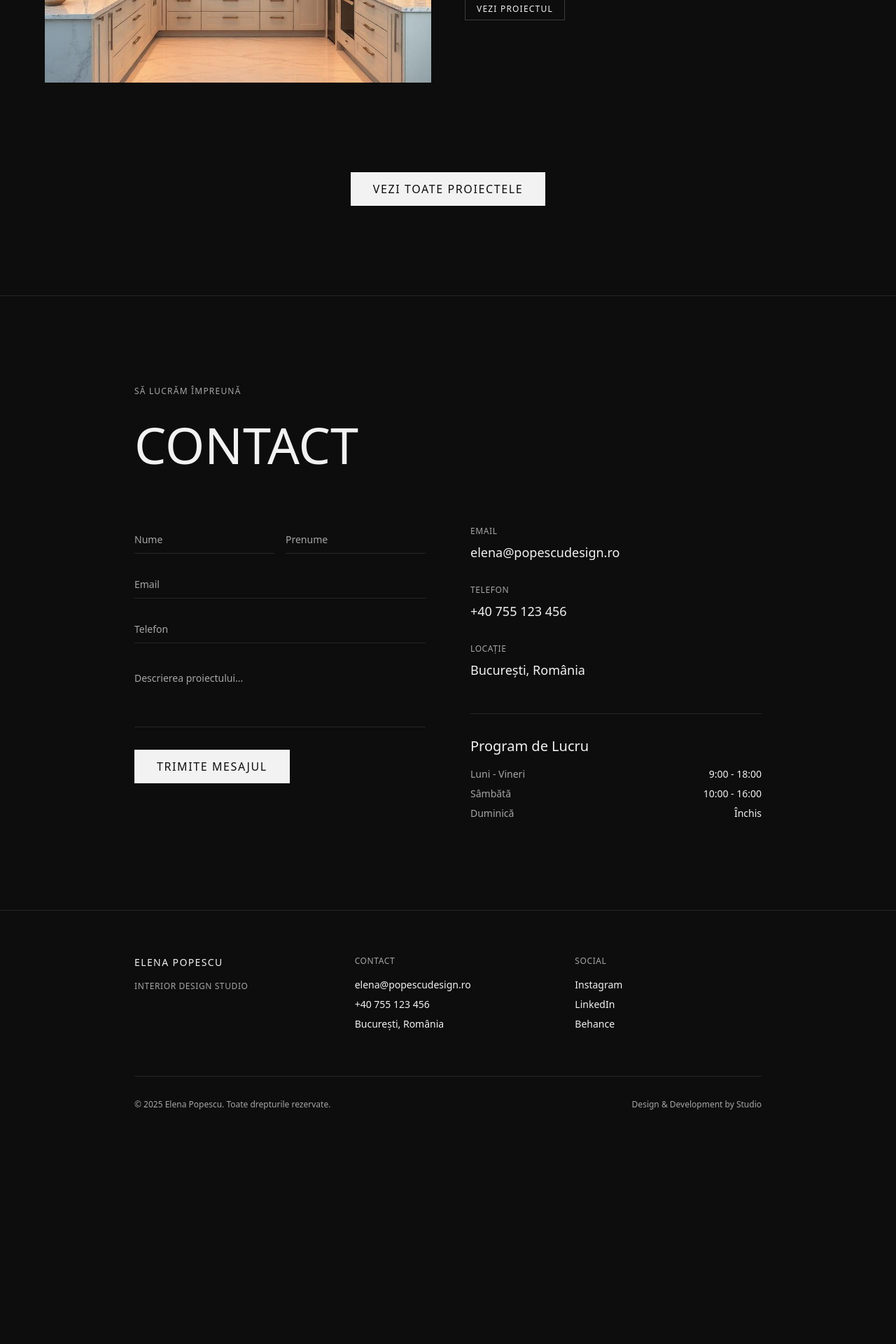
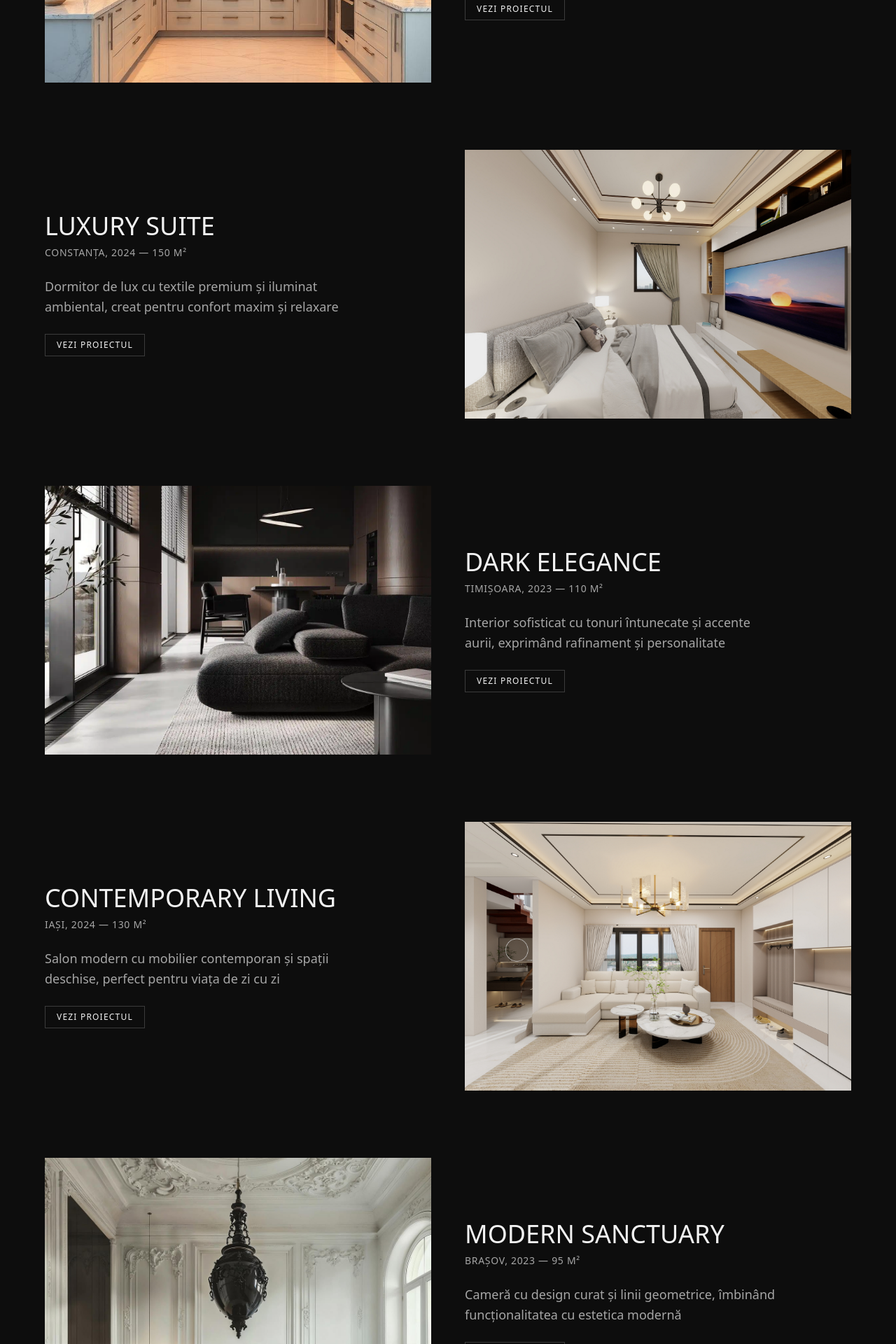
Before and after one commit to AVA1502/spaces-styled-dreams, a React (Vite) app: page / in a window 1280 px wide. Shown: the part 2574-4494 px from the top of the page at 70% size. Before the commit the page ends 4224 px from the top, so only its background shows below. Built offline with nearby package versions, Linux system fonts and the light colour scheme; the HTML template or start-up script is replaced by a standard one.

Commit message:
Add interior design projects

```diff
--- a/src/components/Services.tsx
+++ b/src/components/Services.tsx
@@ -1,20 +1,71 @@
 import { Button } from "@/components/ui/button";
 import bedroomImage from "@/assets/portfolio-bedroom.jpg";
 import kitchenImage from "@/assets/portfolio-kitchen.jpg";
+import livingRoomImage from "@/assets/living-room.jpg";
+import darkInteriorImage from "@/assets/dark-interior.jpg";
+import luxuryBedroomImage from "@/assets/bedroom-luxury.jpg";
+import interior1Image from "@/assets/interior-1.jpg";
+import interior2Image from "@/assets/interior-2.jpg";
+import interior3Image from "@/assets/interior-3.jpg";
 const Services = () => {
-  const projects = [{
+  const projects = [
+    {
       title: "MINIMAL RESIDENCE",
       location: "București, 2024",
       area: "120 m²",
       image: bedroomImage,
-    description: "Apartament contemporan cu design minimalist și materiale naturale"
-  }, {
+      description: "Apartament contemporan cu design minimalist și materiale naturale, focusat pe funcționalitate și eleganță discretă"
+    },
+    {
       title: "URBAN LOFT",
       location: "Cluj-Napoca, 2024",
       area: "90 m²",
       image: kitchenImage,
-    description: "Spațiu industrial transformat în locuință modernă și funcțională"
-  }];
+      description: "Spațiu industrial transformat în locuință modernă și funcțională cu accente de metal și lemn masiv"
+    },
+    {
+      title: "LUXURY SUITE",
+      location: "Constanța, 2024",
+      area: "150 m²",
+      image: luxuryBedroomImage,
+      description: "Dormitor de lux cu textile premium și iluminat ambiental, creat pentru confort maxim și relaxare"
+    },
+    {
+      title: "DARK ELEGANCE",
+      location: "Timișoara, 2023",
+      area: "110 m²",
+      image: darkInteriorImage,
+      description: "Interior sofisticat cu tonuri întunecate și accente aurii, exprimând rafinament și personalitate"
+    },
+    {
+      title: "CONTEMPORARY LIVING",
+      location: "Iași, 2024",
+      area: "130 m²",
+      image: livingRoomImage,
+      description: "Salon modern cu mobilier contemporan și spații deschise, perfect pentru viața de zi cu zi"
+    },
+    {
+      title: "MODERN SANCTUARY",
+      location: "Brașov, 2023",
+      area: "95 m²",
+      image: interior1Image,
+      description: "Cameră cu design curat și linii geometrice, îmbinând funcționalitatea cu estetica modernă"
+    },
+    {
+      title: "REFINED COMFORT",
+      location: "Sibiu, 2024",
+      area: "140 m²",
+      image: interior2Image,
+      description: "Spațiu elegant cu mobilier selectat cu grijă și detalii rafinate pentru un ambient cald și primitor"
+    },
+    {
+      title: "ARCHITECTURAL VISION",
+      location: "Oradea, 2023",
+      area: "160 m²",
+      image: interior3Image,
+      description: "Design inovator cu elemente arhitecturale distinctive și materiale de înaltă calitate"
+    }
+  ];
   return <section id="servicii" className="py-32 bg-background">
       <div className="container mx-auto px-6">
         <div className="max-w-6xl mx-auto">
```
Lines whose indentation alone changed are shown as unchanged.
